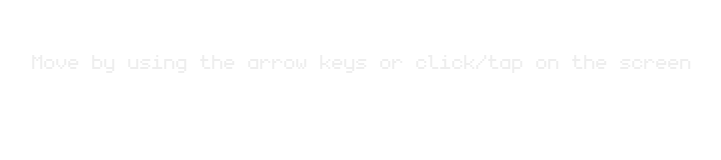
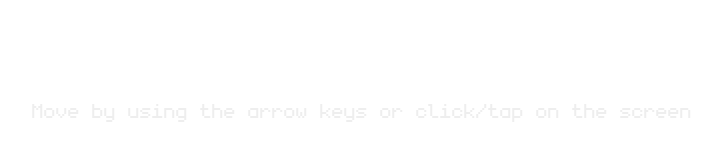
Before and after one commit to andria-hibe/2d-portfolio-cottage, a website built with Vite: page index.html in a window 1280 px wide. Shown: the full height of the page, 39-760 px from the left. Built offline with nearby package versions, Linux system fonts and the light colour scheme; what kaplay would draw is missing.

Commit message:
style: move instructions to bottom of screen

```diff
--- a/index.html
+++ b/index.html
@@ -93,7 +93,7 @@
         flex-direction: column;
         position: absolute;
         left: 5%;
-        top: 1vh;
+        bottom: 1vh;
         color: rgb(238, 238, 238);
         user-select: none;
       }
```
